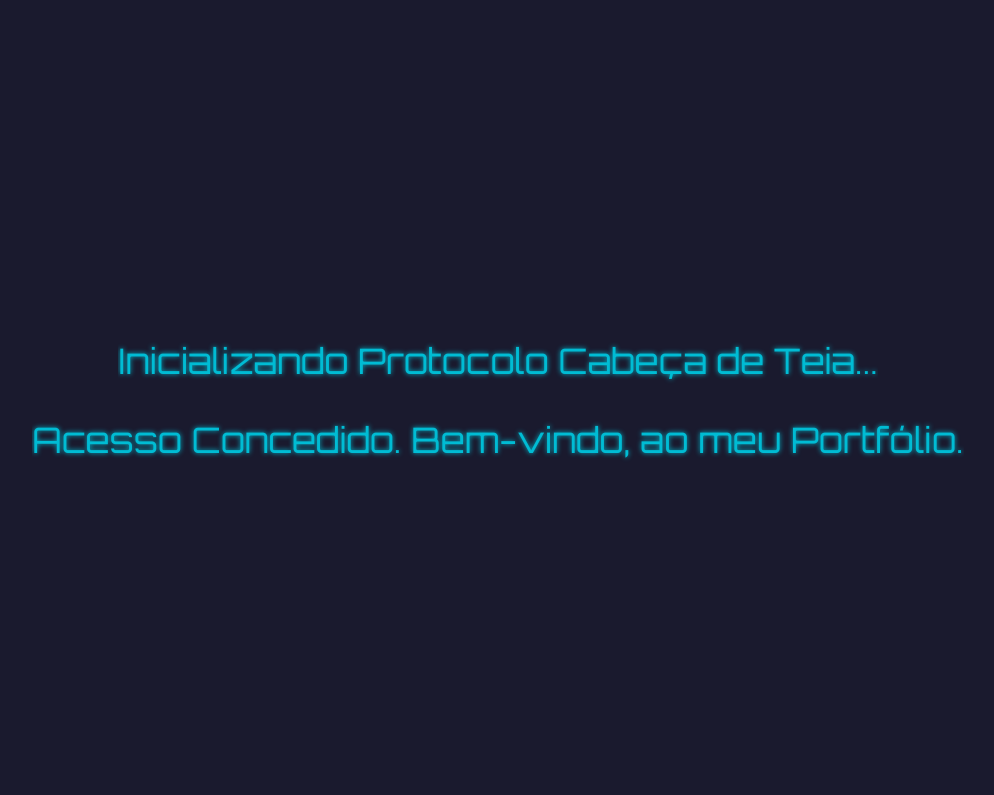
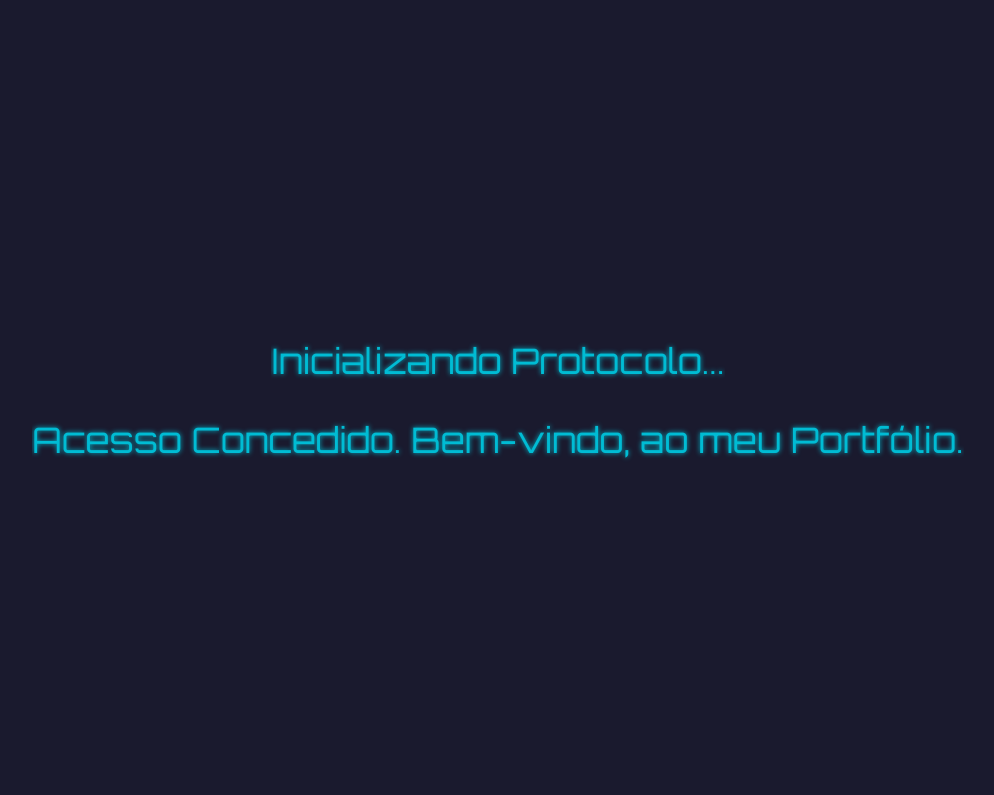
Before and after one commit to KaueSantos1610/portf-lio, a plain HTML site: page index.html in a window 1280 px wide. Shown: the top 795 px of the page, without its empty margins (142-1136 px from the left). Drawn offline with Linux system fonts and the light colour scheme; a script that the page names is missing.

Commit message:
Update index.html

```diff
--- a/index.html
+++ b/index.html
@@ -13,7 +13,7 @@
     <div id="intro-overlay">
         <div class="intro-content">
             <div class="intro-messages">
-                <span class="intro-message message-1">Inicializando Protocolo Cabeça de Teia...</span>
+                <span class="intro-message message-1">Inicializando Protocolo...</span>
                 <span class="intro-message message-2">Acesso Concedido. Bem-vindo, ao meu Portfólio.</span>
             </div>
             <div class="web-pattern-bg"></div>
```
